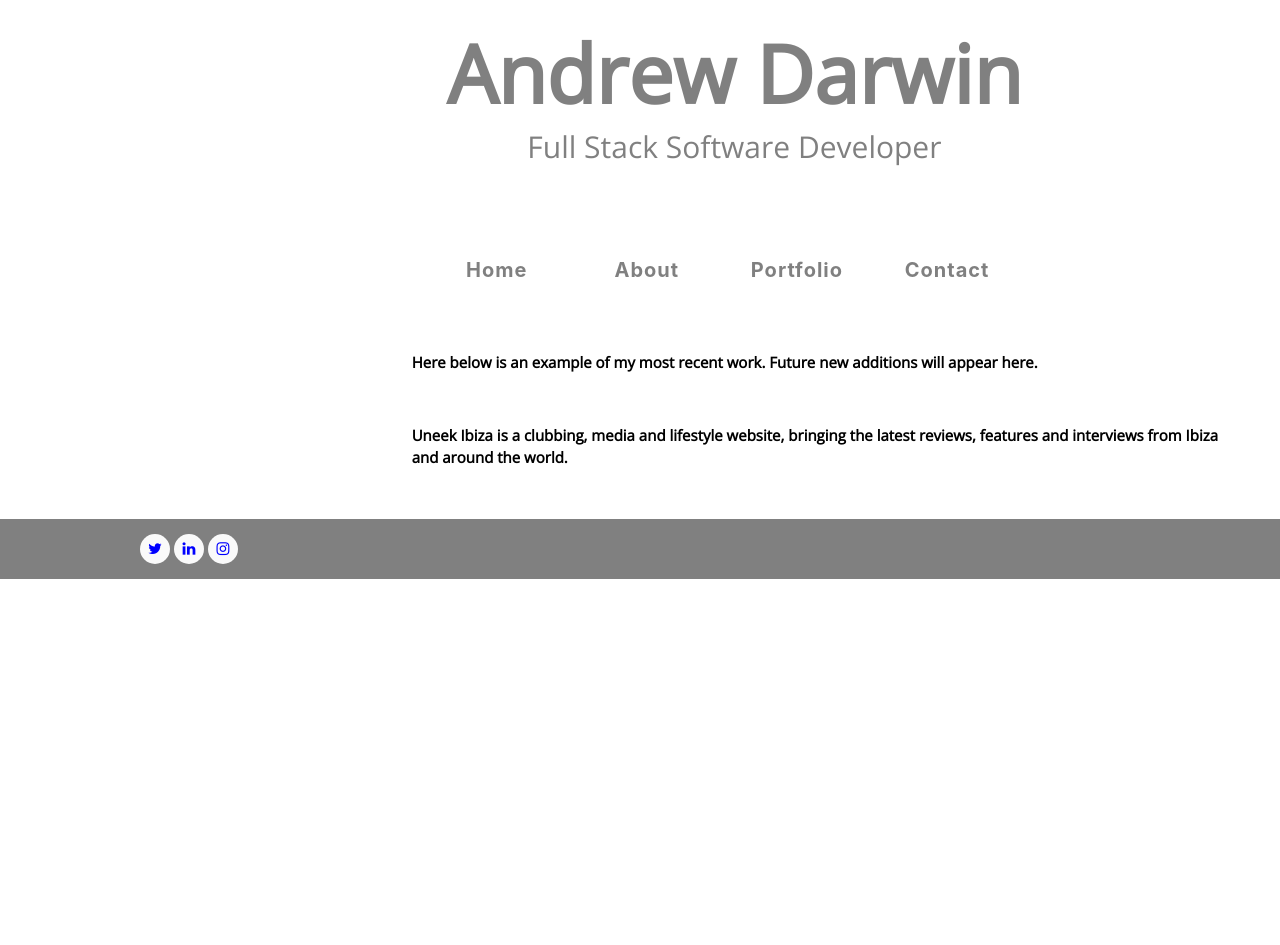
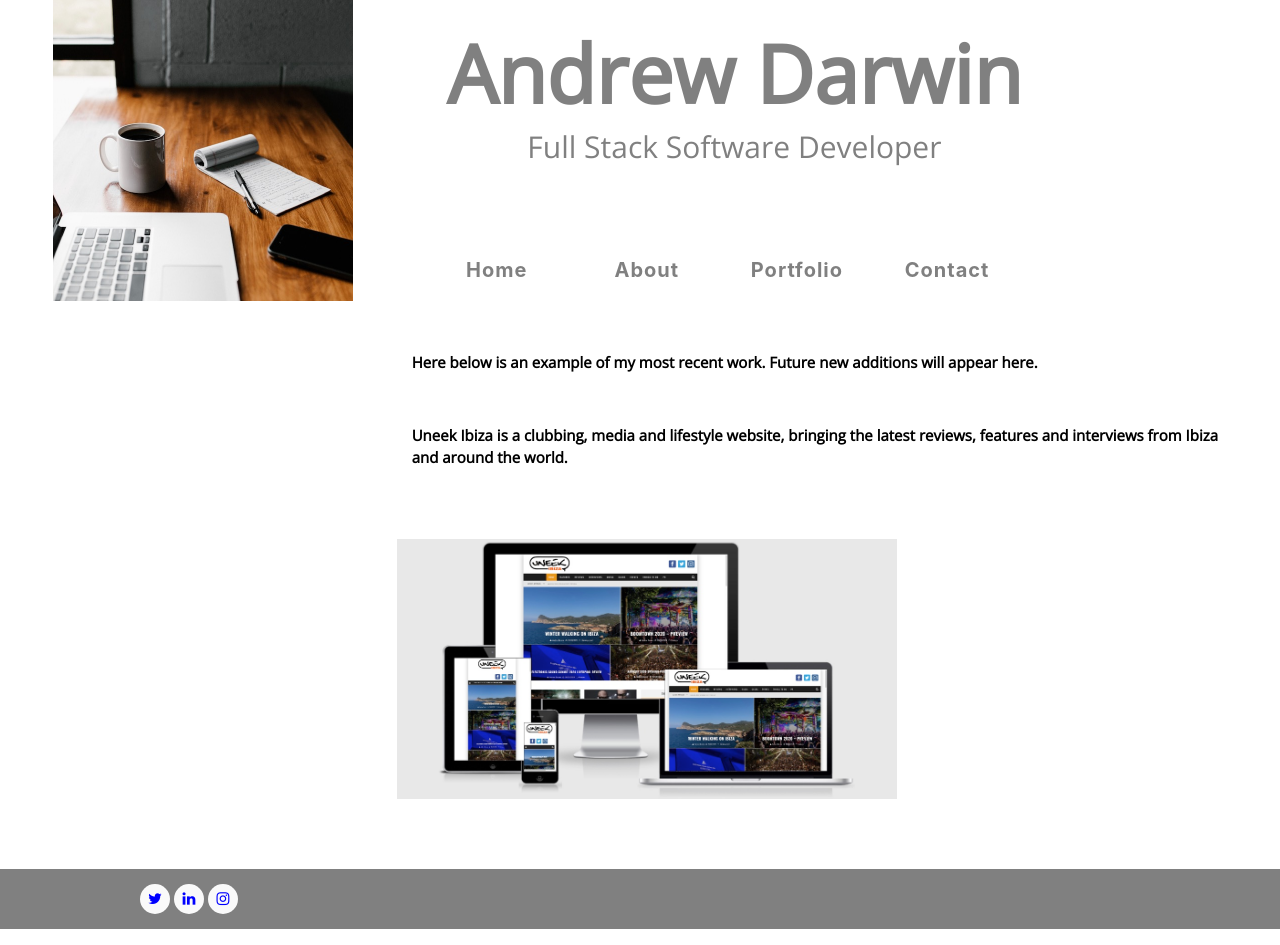
Before and after one commit to AndrewDarwin/andrewdarwinms1, a plain HTML site: page portfolio.html in a window 1280 px wide. Before the commit the page ends 800 px from the top, so only its background shows below. Drawn offline with nearby package versions, Linux system fonts and the light colour scheme.

Commit message:
updated css

```diff
--- a/assets/css/style.css
+++ b/assets/css/style.css
@@ -25,9 +25,26 @@
     background-repeat: no-repeat;
     background-size: 300px;
     min-height: 300px;
+}
 
+.portfolio-photo {
+    background: url("../images/portfolio.jpg");
+    background-position: center;
+    background-repeat: no-repeat;
+    background-size: 300px;
+    min-height: 300px;
+}
+
+.uneekibiza-photo {
+    background: url("../images/uneekibiza.jpg");
+    background-position: left;
+    margin-top: 5px;
+    background-repeat: no-repeat;
+    background-size: 500px;
+      min-height: 300px;
 
 }
+
 .name {
     font-family: "open sans", sans-serif;
     font-weight: bold;
```
